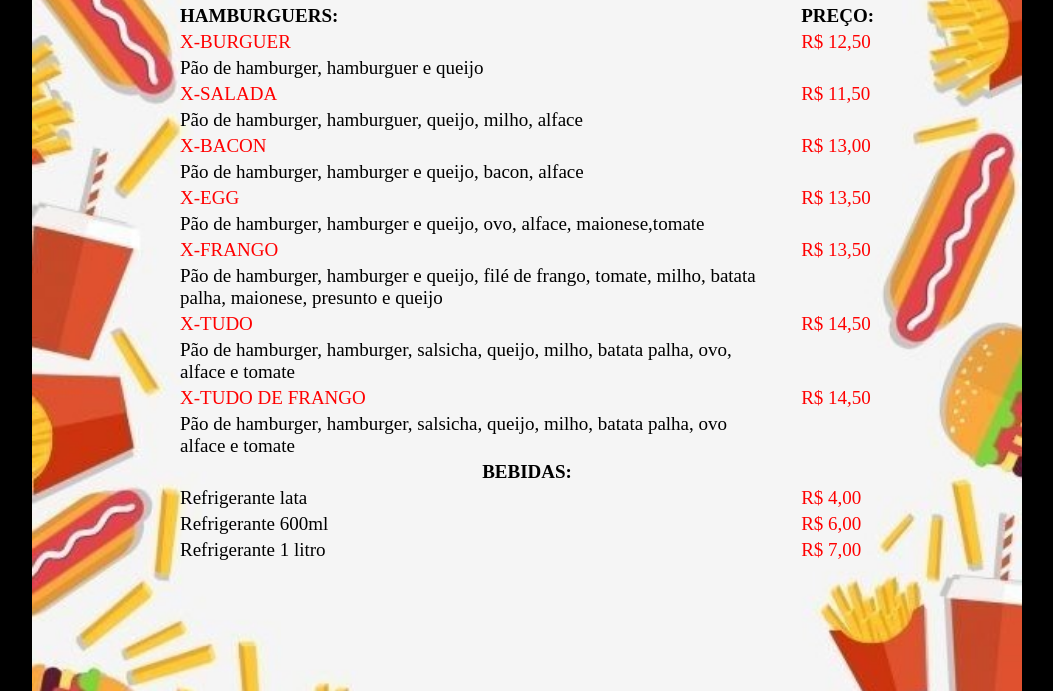
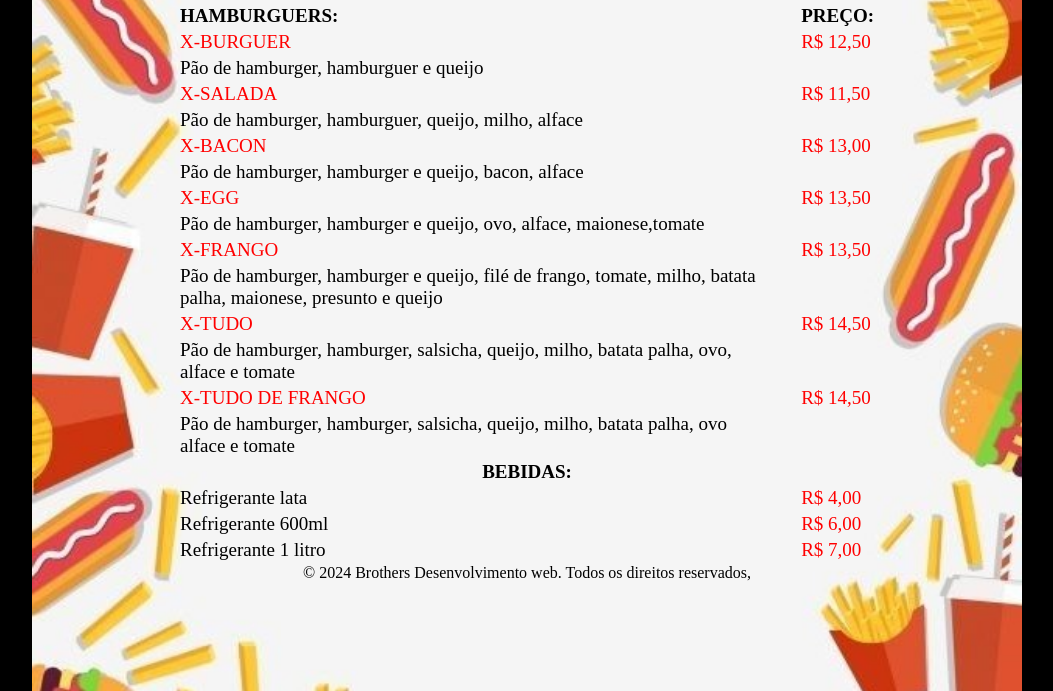
Before and after one commit to udson2897/CARDAPIO, a plain HTML site: page index.html in a window 1280 px wide. Shown: the part 375-1066 px from the top of the page, without its empty margins (113-1166 px from the left). Drawn offline with Linux system fonts and the light colour scheme.

Commit message:
Update index.html

```diff
--- a/index.html
+++ b/index.html
@@ -130,7 +130,7 @@
 
         <footer>
 
-
+            &copy; 2024 Brothers Desenvolvimento web. Todos os direitos reservados,
 
         </footer>
 
```
